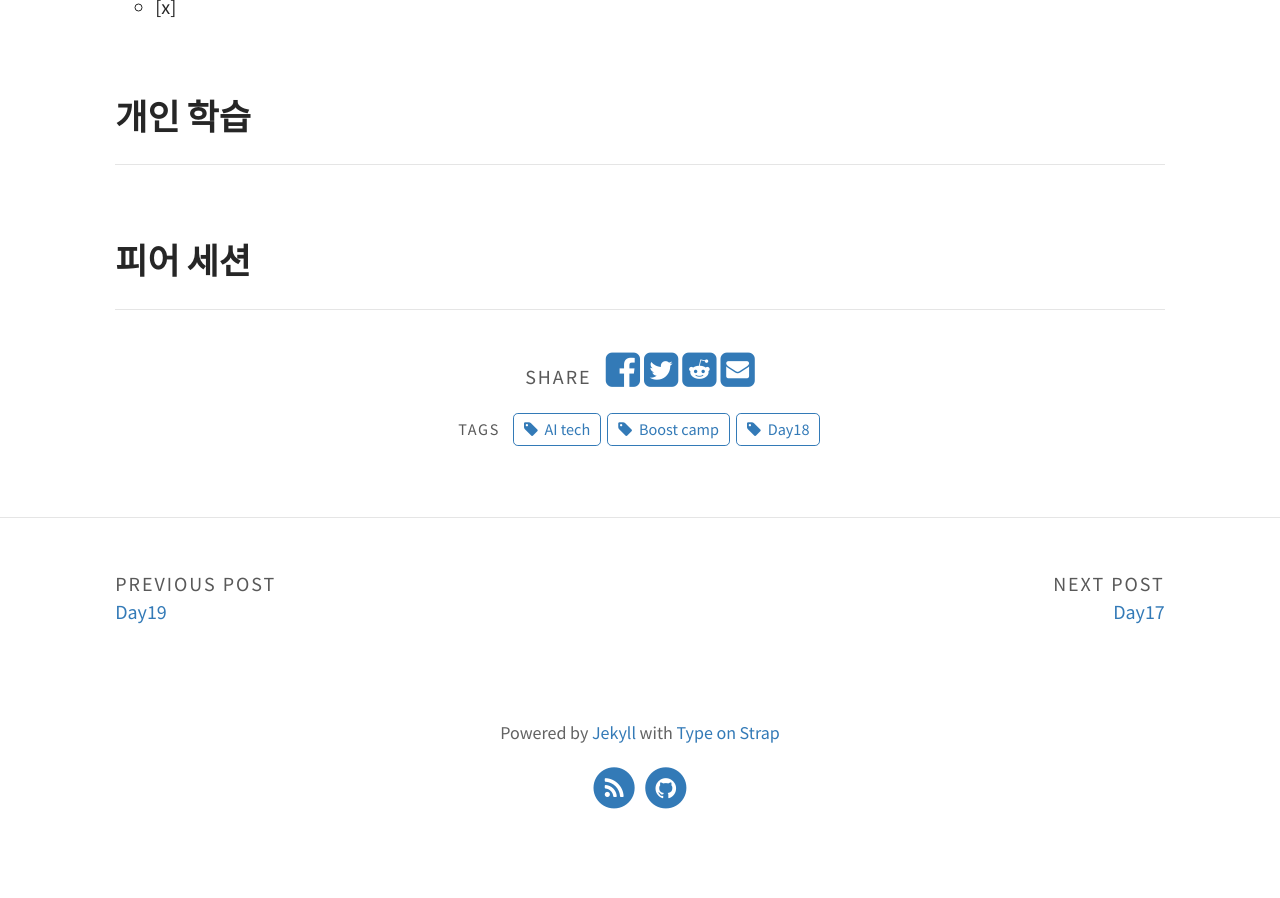
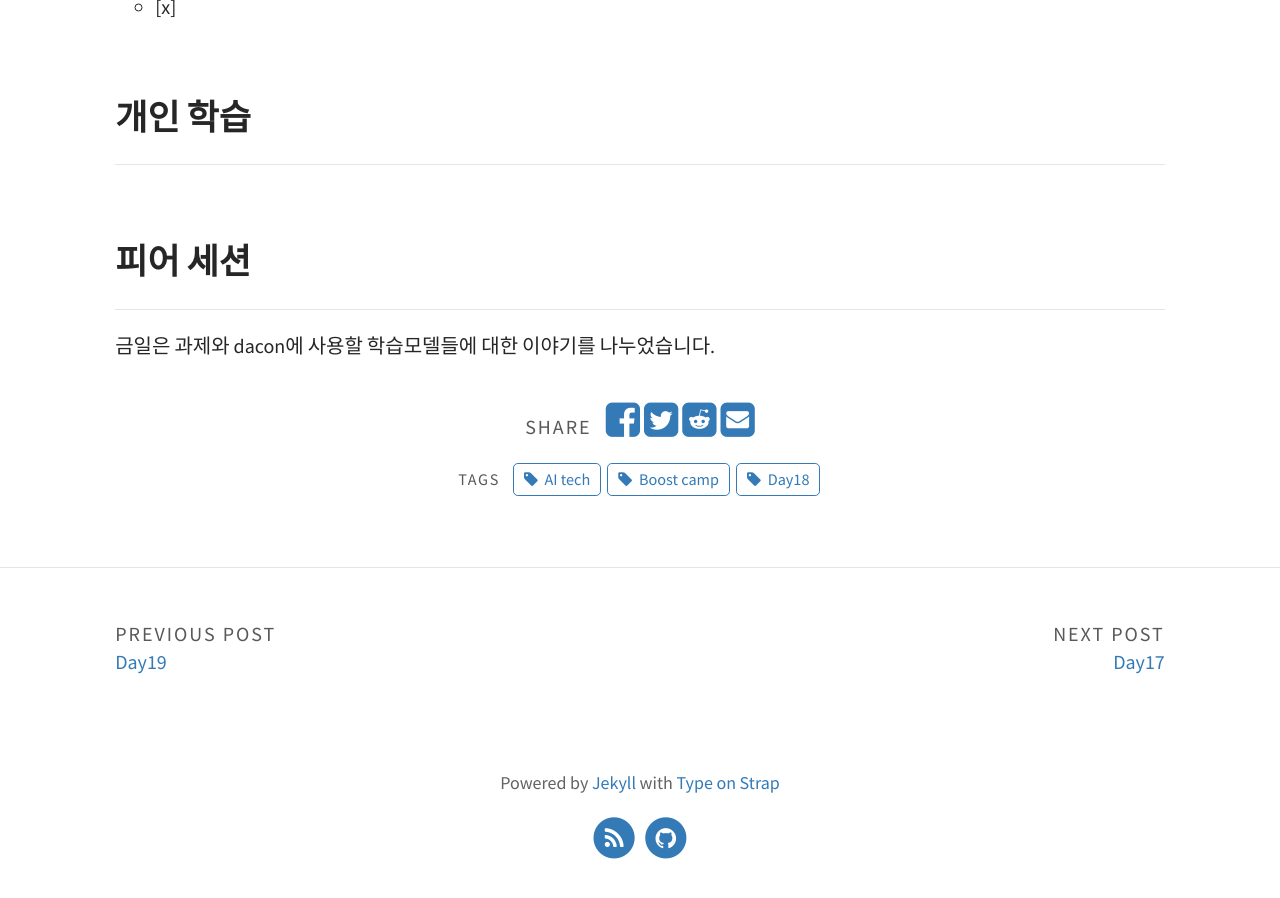
Before and after one commit to JJayy/JJayy.github.io, a Jekyll site: the page built from _posts/2020-02-17-day-18.md, in a window 1280 px wide and 900 px high, scrolled down 661 px. Built offline with Jekyll 4.4.1, drawn with Linux system fonts in a browser that asks for light colours; before the commit the page ends 1511 px from its top, so only the background shows below that.

Commit message:
Update 2020-02-17-day-18.md

```diff
--- a/_posts/2020-02-17-day-18.md
+++ b/_posts/2020-02-17-day-18.md
@@ -31,3 +31,5 @@ tags: [Boost camp, AI tech, Day18]
 
 ## 피어 세션
 ---
+
+금일은 과제와 dacon에 사용할 학습모델들에 대한 이야기를 나누었습니다.
```
